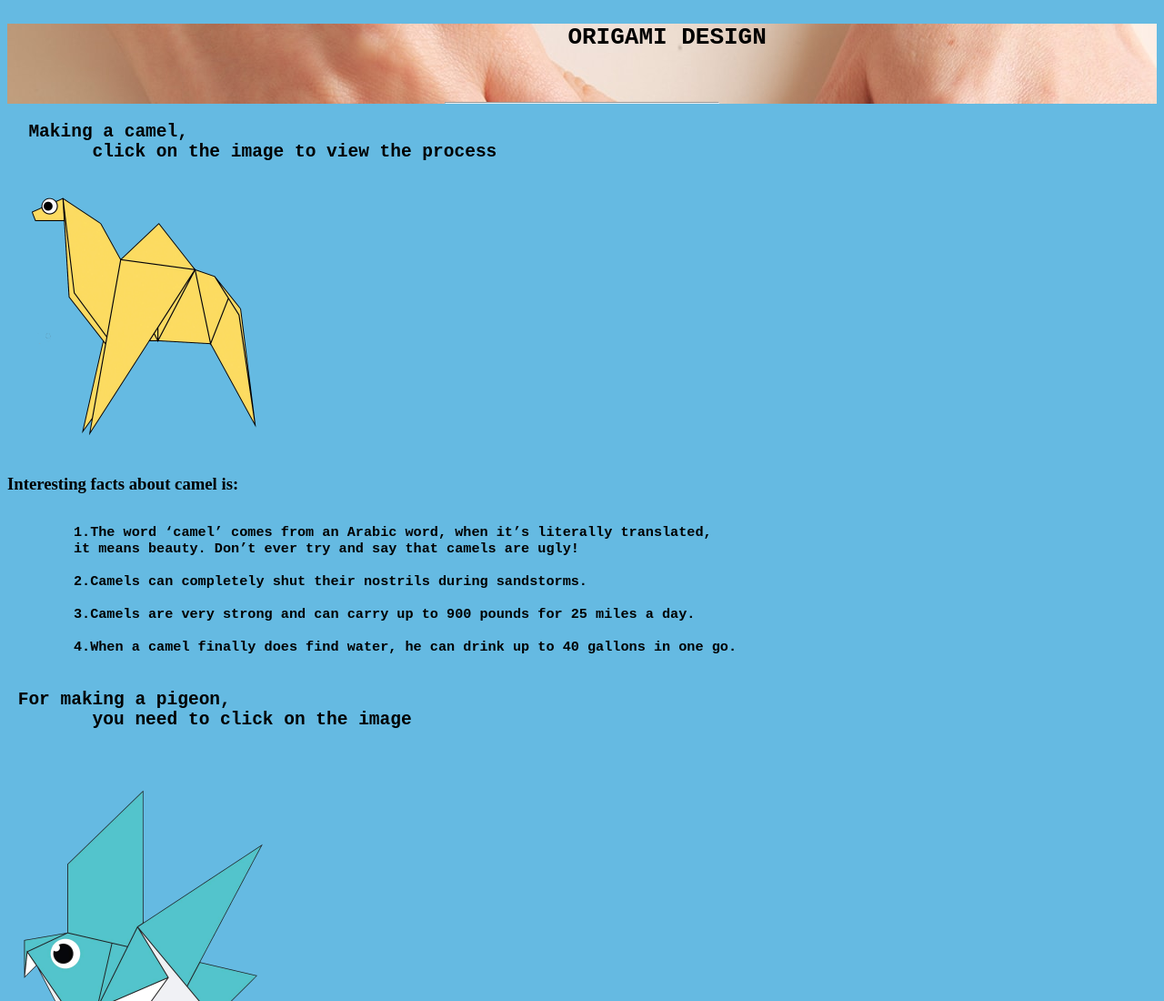
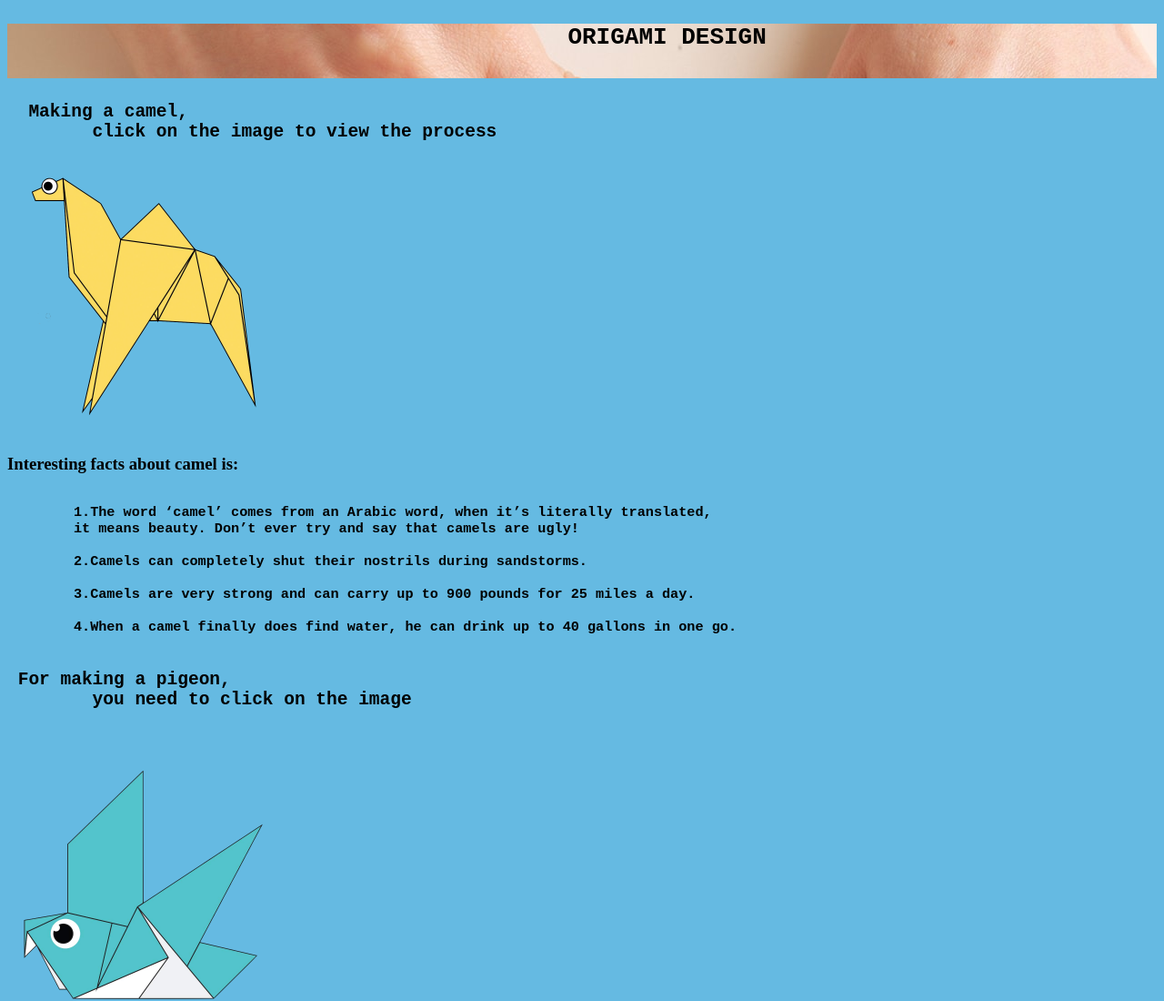
Before and after one commit to pushyendra/mywebsite, a plain HTML site: page index.html in a window 1280 px wide. Shown: the top 1100 px of the page at 91% size. Drawn offline with Linux system fonts and the light colour scheme.

Commit message:
Update index.html

```diff
--- a/index.html
+++ b/index.html
@@ -12,7 +12,7 @@
         <center><h1><pre>
             ORIGAMI DESIGN
     </pre> </h1></center>
-        <hr width="300">
+<!--         <hr width="300"> -->
         </div>
         <h2> <pre>  Making a camel,
         click on the image to view the process </pre></h2>
```
